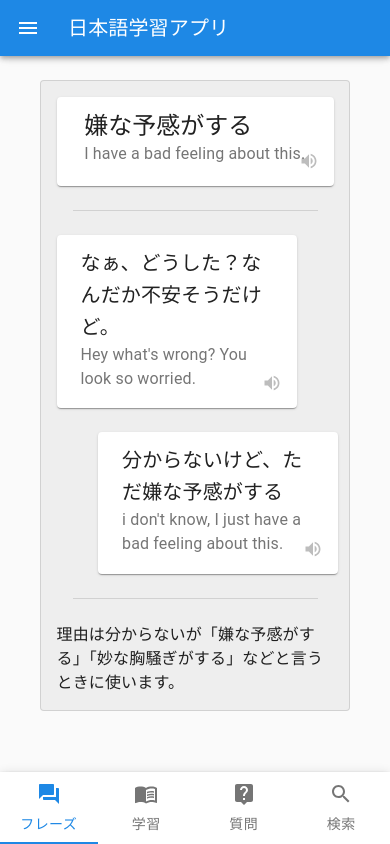
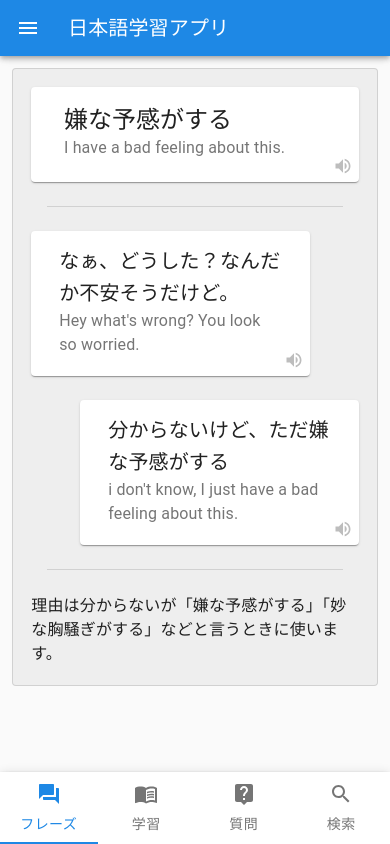
Before and after one commit to newkoichikondo/myapp, a React (Create React App) app: page / in a window 390 px wide. Built offline with nearby package versions, Linux system fonts and the light colour scheme.

Commit message:
mobile ui fixed

```diff
--- a/src/App.tsx
+++ b/src/App.tsx
@@ -54,6 +54,11 @@ const themeColor = createMuiTheme({
 
 const useStyles = makeStyles((theme: Theme) =>
   createStyles({
+    rootMain: {
+      [theme.breakpoints.down("sm")]: {
+        padding: 0,
+    },
+},
     root: {
       display: "flex",
     },
@@ -102,6 +107,10 @@ const useStyles = makeStyles((theme: Theme) =>
     content: {
       flexGrow: 1,
       padding: theme.spacing(3),
+      [theme.breakpoints.down("sm")]: {
+        padding: '12px 12px 84px',
+    },
+
     },
     cardHolder: {
       padding: "5%",
@@ -112,12 +121,12 @@ const useStyles = makeStyles((theme: Theme) =>
       marginBottom: "24px",
     },
     cardRootLeft: {
-      minWidth: 240,
+      minWidth: 220,
       marginBottom: "24px",
       marginRight: "15%",
     },
     cardRootRight: {
-      minWidth: 240,
+      minWidth: 220,
       marginBottom: "24px",
       marginLeft: "15%",
     },
@@ -129,6 +138,11 @@ const useStyles = makeStyles((theme: Theme) =>
       position: "absolute",
       right: "3px",
       bottom: "3px",
+      [theme.breakpoints.down("sm")]: {
+        padding: '6px',
+        right: 0,
+        bottom: 0,
+      },
     },
     footerRoot: {
       flexGrow: 1,
@@ -194,10 +208,11 @@ function App(props: Props) {
   const [subDrawerOpen, setSubDrawerOpen] = React.useState(false);
 
   const handleSubDrawerToggle = () => {
-    setSubDrawerOpen(!mobileOpen);
+    setSubDrawerOpen(true);
   };
 
   const onClickVoice = (e: React.MouseEvent<HTMLElement>) => {
+    e.currentTarget.classList.add("playing");
     let audioUrl = e.currentTarget.dataset.url;
     var audio = new Audio(audioUrl)
     const playIcon = <VolumeUpSharpIcon fontSize="small" color="disabled" />;
@@ -293,7 +308,7 @@ function App(props: Props) {
 
   return (
     <ThemeProvider theme={themeColor}>
-      <Container maxWidth="md">
+      <Container maxWidth="md" className={classes.rootMain}>
         <div className={classes.root}>
           <CssBaseline />
           <AppBar position="fixed" className={classes.appBar}>
@@ -347,7 +362,6 @@ function App(props: Props) {
             <div className={classes.toolbar} />
             <Card className={classes.cardHolder} variant="outlined">
               <Card className={classes.cardRoot}>
-                <audio id="voiceTitle" src="./audio/1.mp3"></audio>
                 <CardActionArea onClick={onClickVoice} data-url="./audio/1.mp3">
                   <CardContent className={classes.cardContent}>
                     <Typography variant="h5" component="p">
@@ -364,8 +378,7 @@ function App(props: Props) {
               </Card>
               <Divider variant="middle" style={{ marginBottom: "24px" }} />
               <Card className={classes.cardRootLeft}>
-              <audio id="voiceTitle" src="./audio/1.mp3"></audio>
-                <CardActionArea onClick={onClickVoice}>
+              <CardActionArea onClick={onClickVoice} data-url="./audio/2.mp3">
                   <CardContent className={classes.cardContent}>
                     <Typography variant="h6" component="p">
                       なぁ、どうした？なんだか不安そうだけど。
@@ -380,8 +393,7 @@ function App(props: Props) {
                 </CardActionArea>
               </Card>
               <Card className={classes.cardRootRight}>
-              <audio id="voiceTitle" src="./audio/1.mp3"></audio>
-                <CardActionArea onClick={onClickVoice}>
+              <CardActionArea onClick={onClickVoice} data-url="./audio/3.mp3">
                   <CardContent className={classes.cardContent}>
                     <Typography variant="h6" component="p">
                       分からないけど、ただ嫌な予感がする
```
Also changed, not shown: 1 other file (tests, documents, lock files or other folders).
